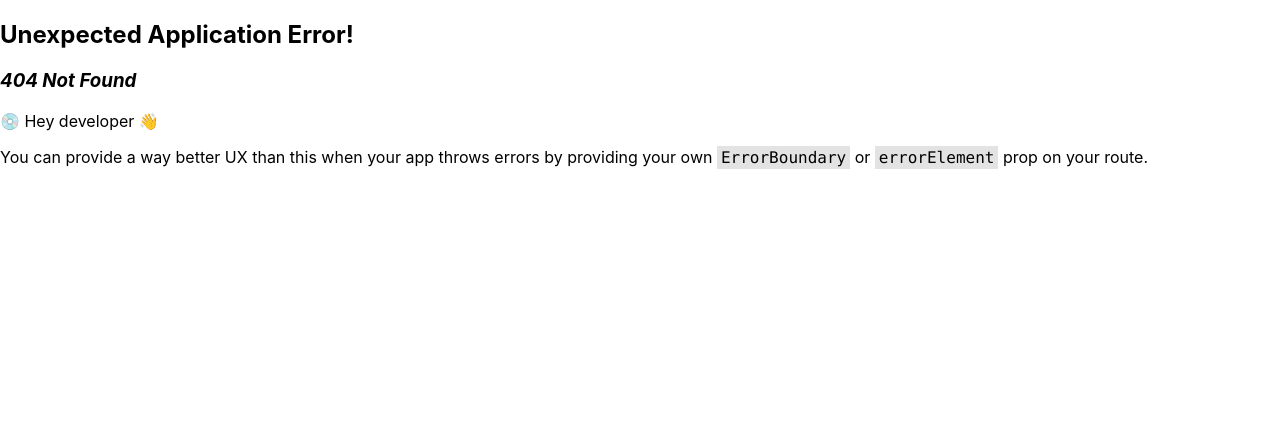
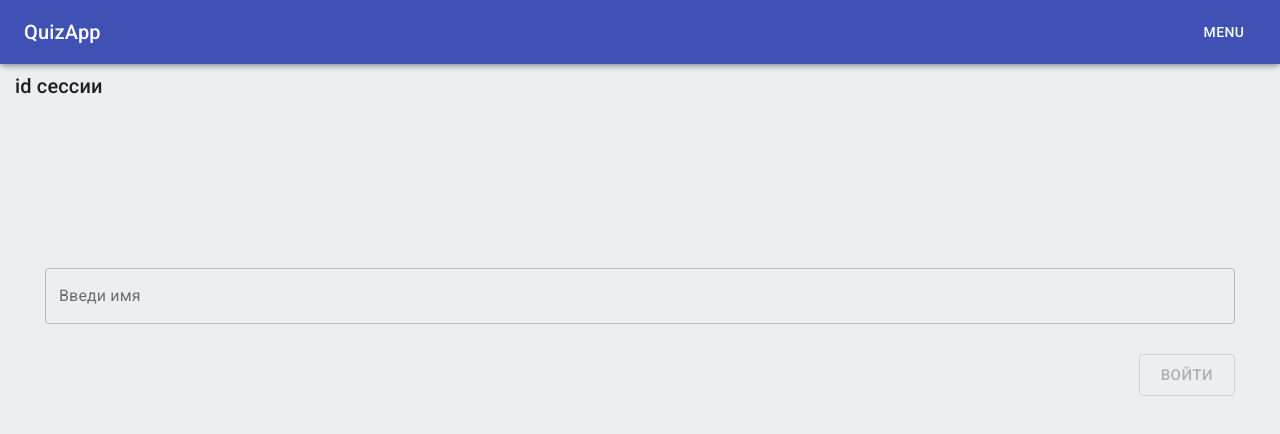
Before and after one commit to GreenSpark404/QuizApp, a React (Create React App) app in the folder frontend/: page /quizSession in a window 1280 px wide. Before the commit this address had no page. Shown: the top 434 px of the page. Built offline with nearby package versions, Linux system fonts and the light colour scheme.

Commit message:
added reg player

```diff
--- a/frontend/src/components/App/App.tsx
+++ b/frontend/src/components/App/App.tsx
@@ -1,8 +1,6 @@
-import React, { useEffect } from 'react';
+import React from 'react';
 import { observer } from 'mobx-react'
 import Header from '../common/Header';
-import { useNavigate, useLocation } from 'react-router-dom';
-import userStore from '../../stores/userStore';
 import QuizControlPage from '../QuizControlPage';
 import classes from './App.module.scss'
 
--- a/frontend/src/components/QuizControlPage/QuizControlPage.module.scss
+++ b/frontend/src/components/QuizControlPage/QuizControlPage.module.scss
@@ -8,6 +8,14 @@
       display: flex;
       flex-direction: column;
       gap: 15px;
+
+      .textFieldWrapper {
+        display: flex;
+        flex-direction: row;
+        gap: 25px;
+        justify-content: start;
+        align-items: center;
+      }
     }
   }
 }
--- a/frontend/src/components/QuizControlPage/QuizControlPage.tsx
+++ b/frontend/src/components/QuizControlPage/QuizControlPage.tsx
@@ -1,10 +1,11 @@
-import React, { useEffect } from 'react';
+import React, { useEffect, useState } from 'react';
 
 import classes from './QuizControlPage.module.scss';
 import quizStore from '../../stores/quizStore';
 import ExpandMoreIcon from '@material-ui/icons/ExpandMore';
 import { observer } from 'mobx-react';
-import { Accordion, AccordionDetails, AccordionSummary, TextField } from '@material-ui/core';
+import { Accordion, AccordionDetails, AccordionSummary, IconButton, TextField } from '@material-ui/core';
+import FileCopyIcon from '@material-ui/icons/FileCopy';
 import Typography from '@material-ui/core/Typography';
 import Button from '@material-ui/core/Button';
 import userStore from '../../stores/userStore/userStore';
@@ -14,6 +15,10 @@ type QuizControlPageProps = {};
 
 const QuizControlPage: React.FC<QuizControlPageProps> = ({}) => {
 
+    const { getQuizList, startSession, quizList, idSession } = quizStore;
+
+    const [sessionLink, setSessionLink] = useState<string>("");
+
     const navigate = useNavigate();
     const location = useLocation();
 
@@ -21,19 +26,25 @@ const QuizControlPage: React.FC<QuizControlPageProps> = ({}) => {
         if (!userStore.isAuth && !document.cookie.includes('JWT_AUTH_TOKEN')) {
             navigate('/login')
         } else {
-            quizStore.getQuizList();
+            getQuizList();
         }
     }, [userStore.isAuth, location.pathname])
 
+    useEffect(() => {
+        if (idSession) setSessionLink(`http://localhost:3000/quizSession/${idSession}`)
+    }, [idSession])
+
     const createSessionHandler = (quizId: string): void => {
-        quizStore.startSession(quizId);
+        startSession(quizId);
     };
 
-    console.log(quizStore.quizList);
+    const copySessionLinkHandler = (): void => {
+        navigator.clipboard.writeText(sessionLink);
+    };
 
   return (
     <div className={classes.component}>
-        {quizStore.quizList.map(item =>
+        {quizList ? quizList.map(item =>
             <Accordion key={item.id} className={classes.accordion}>
                 <AccordionSummary
                     expandIcon={<ExpandMoreIcon />}
@@ -47,9 +58,24 @@ const QuizControlPage: React.FC<QuizControlPageProps> = ({}) => {
                     <Button variant='contained' onClick={() => createSessionHandler(item.id)}>
                         Создать сессию
                     </Button>
-                    <TextField variant="outlined" placeholder="Ссылка на сессию"></TextField>
+                    <div className={classes.textFieldWrapper}>
+                        <TextField
+                            variant="outlined"
+                            placeholder="Ссылка на сессию"
+                            value={sessionLink}
+                        />
+                        <IconButton color="primary" aria-label="upload picture" component="span">
+                            <FileCopyIcon
+                                color="action"
+                                onClick={copySessionLinkHandler}
+                                className={classes.copyButton}
+                            />
+                        </IconButton>
+                    </div>
                 </AccordionDetails>
             </Accordion>
+        ) : (
+            <>Список пуст</>
         )}
     </div>
   );
--- /dev/null
+++ b/frontend/src/components/QuizGameplayPage/QuizGameplayPage.module.scss
@@ -0,0 +1,20 @@
+.component {
+  padding: 70px 15px 15px 15px;
+  height: 100vh;
+  background-color: #edeef0;
+  flex-direction: column;
+
+  .regPlayerForm {
+    padding: 30px;
+    height: 50vh;
+    display: flex;
+    flex-direction: column;
+    gap: 30px;
+    justify-content: center;
+    align-items: center;
+
+    .playerLoginButton {
+      align-self: flex-end;
+    }
+  }
+}
--- /dev/null
+++ b/frontend/src/components/QuizGameplayPage/QuizGameplayPage.tsx
@@ -0,0 +1,62 @@
+import React, { useEffect, useState } from 'react';
+
+import classes from './QuizGameplayPage.module.scss';
+import Header from '../common/Header';
+import { useLocation, useParams } from 'react-router-dom';
+import Typography from '@material-ui/core/Typography';
+import { TextField } from '@material-ui/core';
+import Button from '@material-ui/core/Button';
+import quizStore from '../../stores/quizStore';
+
+type QuizGameplayPageProps = {};
+
+const QuizGameplayPage: React.FC<QuizGameplayPageProps> = ({}) => {
+
+    const params = { params: useParams() };
+
+    const [sessionId, setSessionId] = useState<string>('');
+    const [playerLogin, setPlayerLogin] = useState<string>('');
+    const location = useLocation();
+
+    useEffect(() => {
+        setSessionId(params.params['*']!!)
+    }, [location.pathname])
+
+    const playerLoginHandler = (): void => {
+        quizStore.regPlayer(sessionId, playerLogin);
+    };
+
+  return (
+    <div className={classes.component}>
+      <Header />
+        <div className={classes.title}>
+            <Typography color="textPrimary" variant="h6">
+                {`id сессии ${sessionId}`}
+            </Typography>
+        </div>
+        <div className={classes.regPlayerForm}>
+            <TextField
+                label="Введи имя"
+                placeholder="Имя"
+                variant="outlined"
+                value={playerLogin}
+                onChange={(e) => setPlayerLogin(e.target.value)}
+                fullWidth
+            />
+            <Button
+                className={classes.playerLoginButton}
+                color="primary"
+                variant="outlined"
+                size="large"
+                disabled={(playerLogin?.length < 3)}
+                onClick={playerLoginHandler}
+
+            >
+                Войти
+            </Button>
+        </div>
+    </div>
+  );
+};
+
+export default QuizGameplayPage;
--- /dev/null
+++ b/frontend/src/components/QuizGameplayPage/index.ts
@@ -0,0 +1 @@
+export { default } from './QuizGameplayPage'
--- a/frontend/src/index.tsx
+++ b/frontend/src/index.tsx
@@ -4,6 +4,7 @@ import './index.scss';
 import { createBrowserRouter, RouterProvider } from 'react-router-dom';
 import App from './components/App';
 import LoginPage from './components/LoginPage';
+import QuizGameplayPage from './components/QuizGameplayPage';
 
 const root = ReactDOM.createRoot(
   document.getElementById('root') as HTMLElement
@@ -18,6 +19,10 @@ const router = createBrowserRouter([
         path: "/login",
         element: <LoginPage />,
     },
+    {
+        path: "/quizSession/*",
+        element: <QuizGameplayPage />,
+    },
 ]);
 
 root.render(
--- a/frontend/src/stores/quizStore/quizStore.service.ts
+++ b/frontend/src/stores/quizStore/quizStore.service.ts
@@ -9,9 +9,14 @@ const service = {
     },
 
     startSession(quizId: string) {
-        return axios.post(`http://localhost:8080/api/gm/${quizId}/start-session`, {
+        return axios.post(`http://localhost:8080/api/gm/${quizId}/start-session`, null, {
             withCredentials: true
         })
+            .then((response) => response.data);
+    },
+
+    regPlayer(sessionId: string, player: object) {
+        return axios.post(`http://localhost:8080/api/auth/${sessionId}/register`, player)
             .then((response) => response.data);
     }
 }
--- a/frontend/src/stores/quizStore/quizStore.ts
+++ b/frontend/src/stores/quizStore/quizStore.ts
@@ -6,11 +6,14 @@ class QuizStore {
 
     quizList: Array<QuizItem> = [];
 
+    idSession: string = '';
+
     isLoading: boolean = false;
 
     constructor() {
         makeObservable(this, {
             quizList: observable,
+            idSession: observable,
             getQuizList: action.bound,
             startSession: action.bound,
         });
@@ -30,9 +33,23 @@ class QuizStore {
     async startSession(quizId: string): Promise<void> {
         try {
             const idSession = await service.startSession(quizId);
-            console.log(idSession);
+            runInAction(() => {
+                this.idSession = idSession;
+            });
+        } catch (e) {
+            console.log(e)
+        }
+    }
+
+    async regPlayer(sessionId: string, name: string): Promise<void> {
+        const player = {
+            name: name
+        }
+        try {
+            const data = await service.regPlayer(sessionId, player);
+            console.log(data);
             // runInAction(() => {
-            //     this.quizList = quizList;
+            //     this.idSession = idSession;
             // });
         } catch (e) {
             console.log(e)
```
